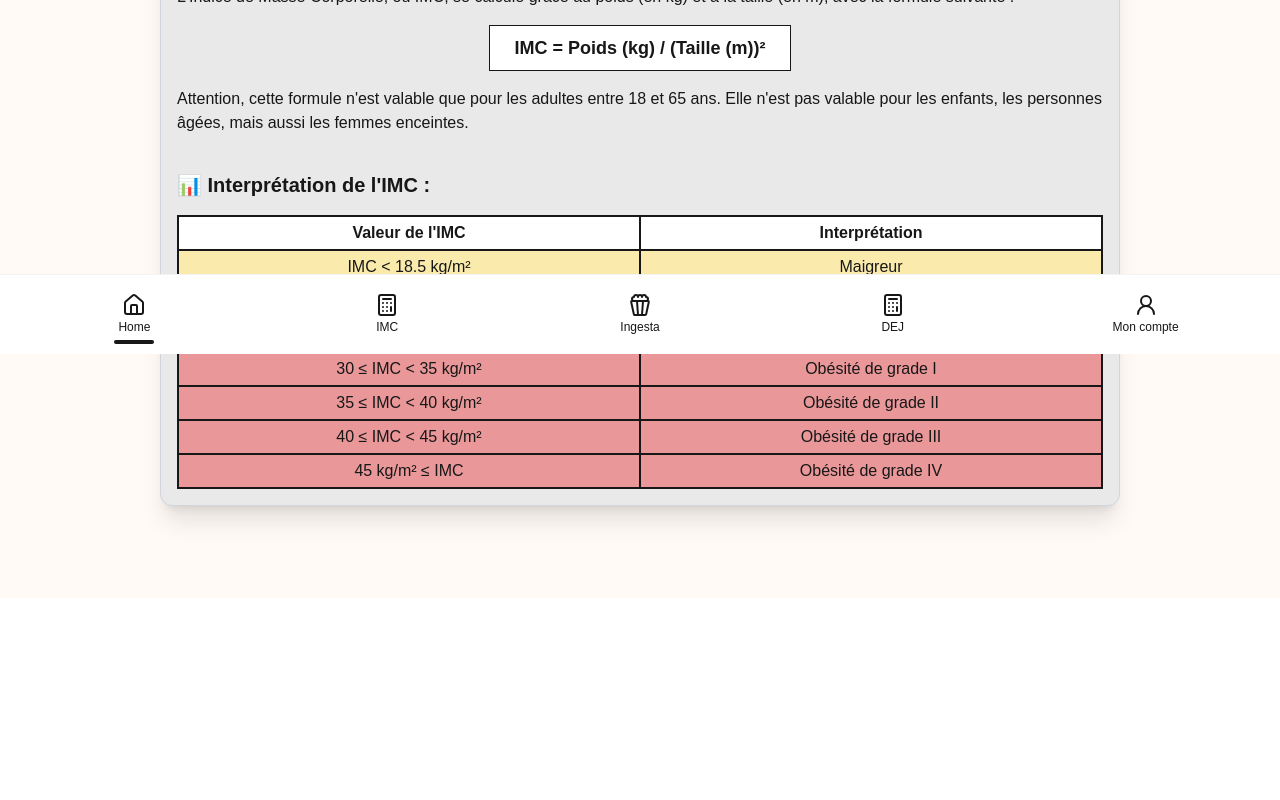
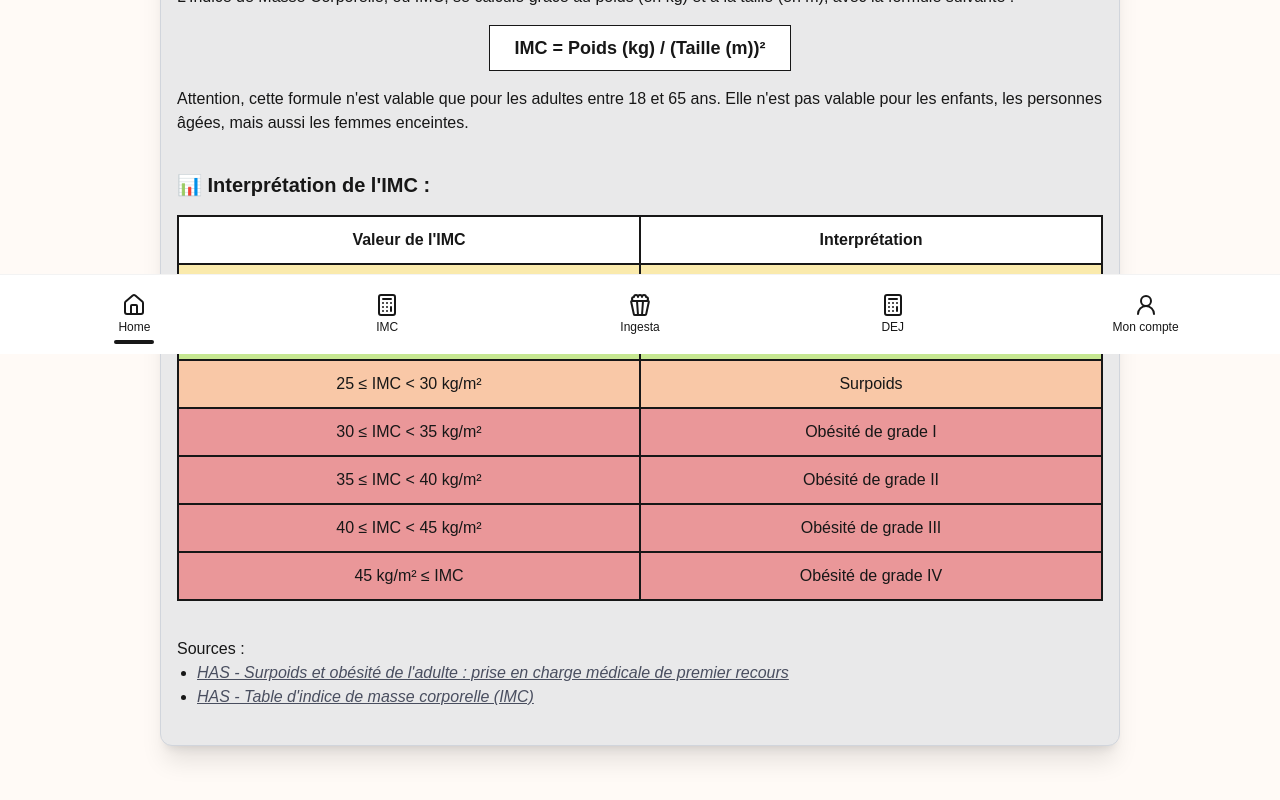
Before and after one commit to Edwige08/dietetic_lab_front, a Next.js app: page /imc in a window 1280 px wide. Shown: the part 446-1246 px from the top of the page. Before the commit the page ends 1044 px from the top, so only its background shows below. Built offline with nearby package versions, Linux system fonts and the light colour scheme.

Commit message:
add: sources in imc information

```diff
--- a/src/components/IMCInformation.tsx
+++ b/src/components/IMCInformation.tsx
@@ -18,59 +18,79 @@ export default function IMCInformation() {
                 </p>
             </div>
 
+            <div className="flex flex-col gap-4 mb-5">
                 <h2 className="text-xl font-bold">
                     📊 Interprétation de l'IMC :
                 </h2>
                 <div className="grid grid-cols-2 text-center border">
-                    <div className="border p-1 bg-white font-bold">
+                    <div className="flex flex-col justify-center items-center border p-1 min-h-12 bg-white font-bold">
                         Valeur de l'IMC
                     </div>
-                    <div className="border p-1 bg-white font-bold">
+                    <div className="flex flex-col justify-center items-center border p-1 min-h-12 bg-white font-bold">
                         Interprétation
                     </div>
-                    <div className="border p-1 bg-(--yellowLightColor)">
+                    <div className="flex flex-col justify-center items-center border p-1 min-h-12 bg-(--yellowLightColor)">
                         IMC &lt; 18.5 kg/m²
                     </div>
-                    <div className="border p-1 bg-(--yellowLightColor)">
+                    <div className="flex flex-col justify-center items-center border p-1 min-h-12 bg-(--yellowLightColor)">
                         Maigreur
                     </div>
-                    <div className="border p-1 bg-(--greenLightColor)">
+                    <div className="flex flex-col justify-center items-center border p-1 min-h-12 bg-(--greenLightColor)">
                         18.5 ≤ IMC &lt; 25 kg/m²
                     </div>
-                    <div className="border p-1 bg-(--greenLightColor)">
+                    <div className="flex flex-col justify-center items-center border p-1 min-h-12 bg-(--greenLightColor)">
                         Equilibre staturo-pondéral
                     </div>
-                    <div className="border p-1 bg-(--orangeLightColor)">
+                    <div className="flex flex-col justify-center items-center border p-1 min-h-12 bg-(--orangeLightColor)">
                         25 ≤ IMC &lt; 30 kg/m²
                     </div>
-                    <div className="border p-1 bg-(--orangeLightColor)">
+                    <div className="flex flex-col justify-center items-center border p-1 min-h-12 bg-(--orangeLightColor)">
                         Surpoids
                     </div>
-                    <div className="border p-1 bg-(--redLightColor)">
+                    <div className="flex flex-col justify-center items-center border p-1 min-h-12 bg-(--redLightColor)">
                         30 ≤ IMC &lt; 35 kg/m²
                     </div>
-                    <div className="border p-1 bg-(--redLightColor)">
+                    <div className="flex flex-col justify-center items-center border p-1 min-h-12 bg-(--redLightColor)">
                         Obésité de grade I
                     </div>
-                    <div className="border p-1 bg-(--redLightColor)">
+                    <div className="flex flex-col justify-center items-center border p-1 min-h-12 bg-(--redLightColor)">
                         35 ≤ IMC &lt; 40 kg/m²
                     </div>
-                    <div className="border p-1 bg-(--redLightColor)">
+                    <div className="flex flex-col justify-center items-center border p-1 min-h-12 bg-(--redLightColor)">
                         Obésité de grade II
                     </div>
-                    <div className="border p-1 bg-(--redLightColor)">
+                    <div className="flex flex-col justify-center items-center border p-1 min-h-12 bg-(--redLightColor)">
                         40 ≤ IMC &lt; 45 kg/m²
                     </div>
-                    <div className="border p-1 bg-(--redLightColor)">
+                    <div className="flex flex-col justify-center items-center border p-1 min-h-12 bg-(--redLightColor)">
                         Obésité de grade III
                     </div>
-                    <div className="border p-1 bg-(--redLightColor)">
+                    <div className="flex flex-col justify-center items-center border p-1 min-h-12 bg-(--redLightColor)">
                         45 kg/m² ≤ IMC
                     </div>
-                    <div className="border p-1 bg-(--redLightColor)">
+                    <div className="flex flex-col justify-center items-center border p-1 min-h-12 bg-(--redLightColor)">
                         Obésité de grade IV
                     </div>
                 </div>
             </div>
+
+            <div className="flex flex-col gap-4 mb-5">
+                <p>
+                    <span className="">Sources : </span>
+                    <ul className="pl-5 list-disc">
+                        <li>
+                            <a href="https://www.has-sante.fr/jcms/c_964938/fr/surpoids-et-obesite-de-l-adulte-prise-en-charge-medicale-de-premier-recours" className="link italic text-(--grayColor)">
+                                HAS - Surpoids et obésité de l'adulte : prise en charge médicale de premier recours
+                            </a>
+                        </li>
+                        <li>
+                            <a href="https://www.has-sante.fr/upload/docs/application/pdf/2011-10/annexe_1_table_dindice_de_masse_corporelle.pdf" className="link italic text-(--grayColor)">
+                                HAS - Table d'indice de masse corporelle (IMC)
+                            </a>
+                        </li>
+                    </ul>
+                </p>
+            </div>
+        </div>
     )
 }
```
Lines whose indentation alone changed are shown as unchanged.
